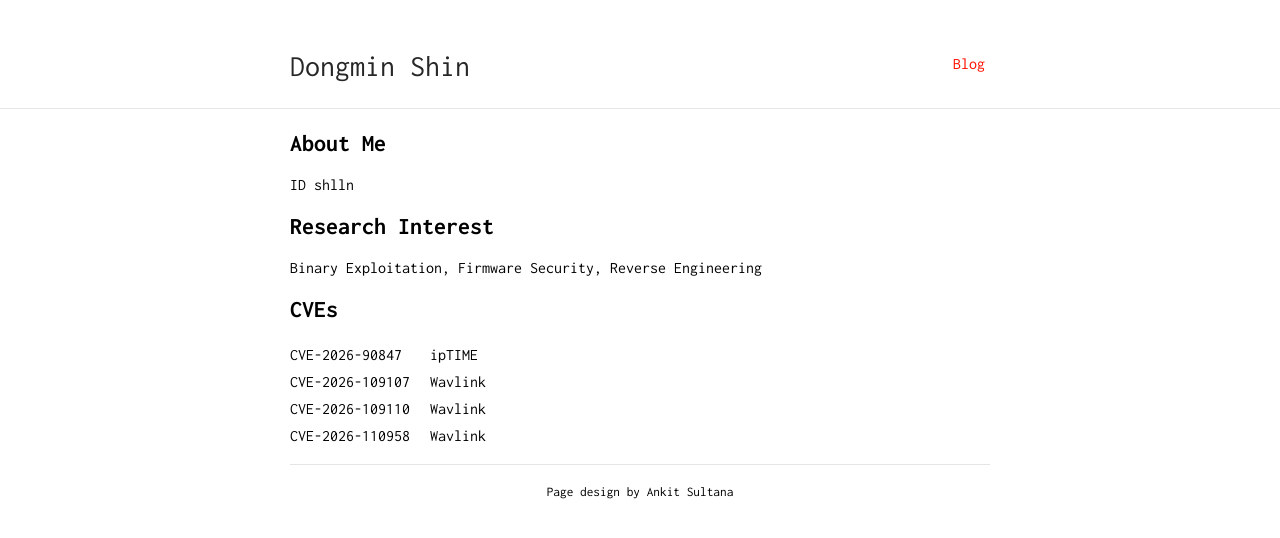
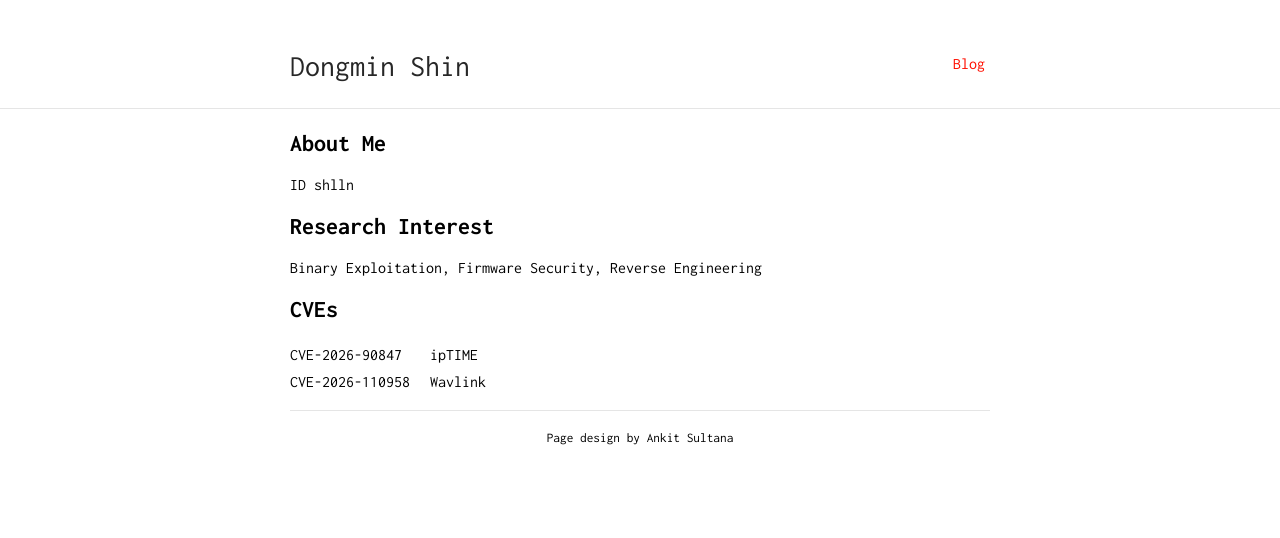
Before and after one commit to shlln/shlln.github.io, a Jekyll site: the page built from index.md, in a window 1280 px wide. Shown: the top 538 px of the page. Built offline with Jekyll 4.4.1, drawn with Linux system fonts in a browser that asks for light colours; our own code applies the rules of GitHub Pages for plain Markdown files.

Commit message:
updated index.md

```diff
--- a/index.md
+++ b/index.md
@@ -23,22 +23,6 @@ Binary Exploitation, Firmware Security, Reverse Engineering
 </tr>
 <tr>
 	<td>
-        CVE-2026-109107
-    </td>
-    <td>
-        Wavlink
-    </td>
-</tr>
-<tr>
-	<td>
-        CVE-2026-109110
-    </td>
-    <td>
-        Wavlink
-    </td>
-</tr>
-<tr>
-	<td>
         CVE-2026-110958
     </td>
     <td>
```
